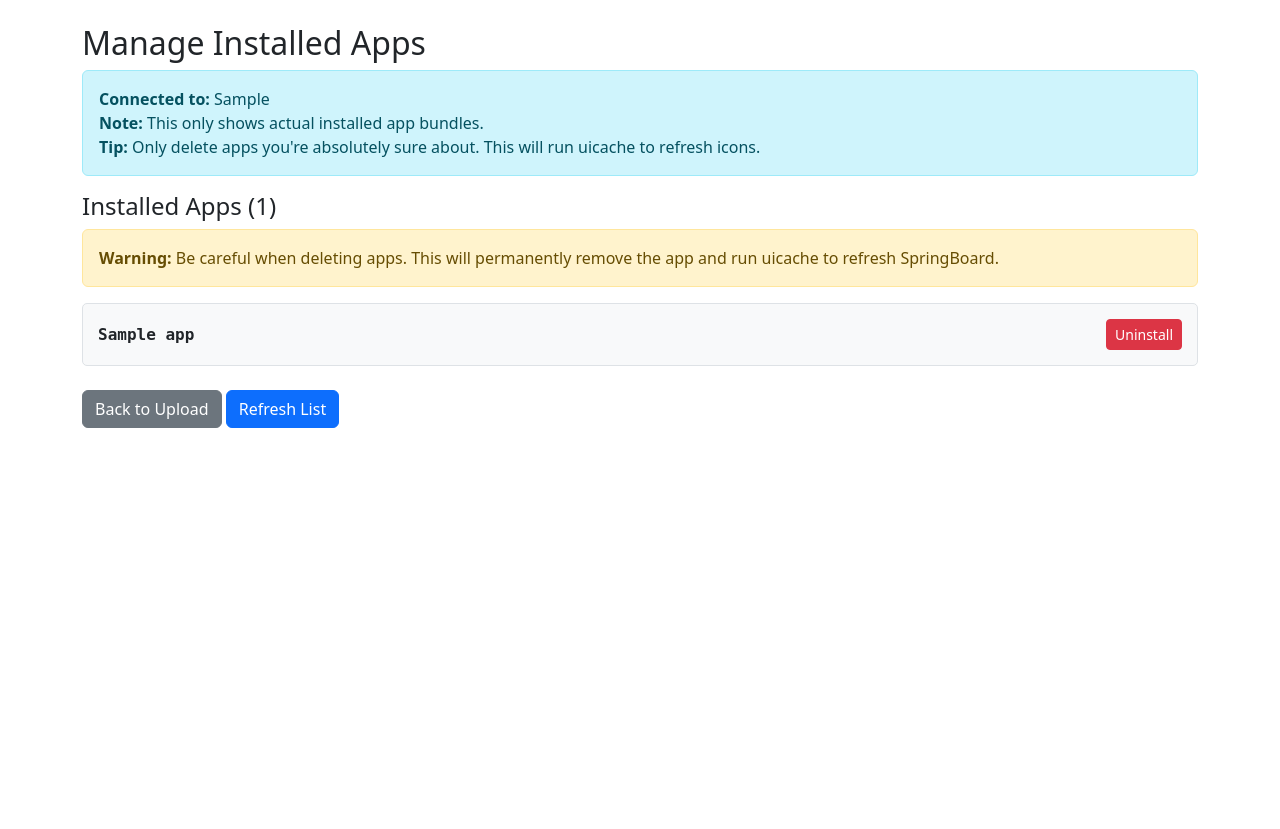
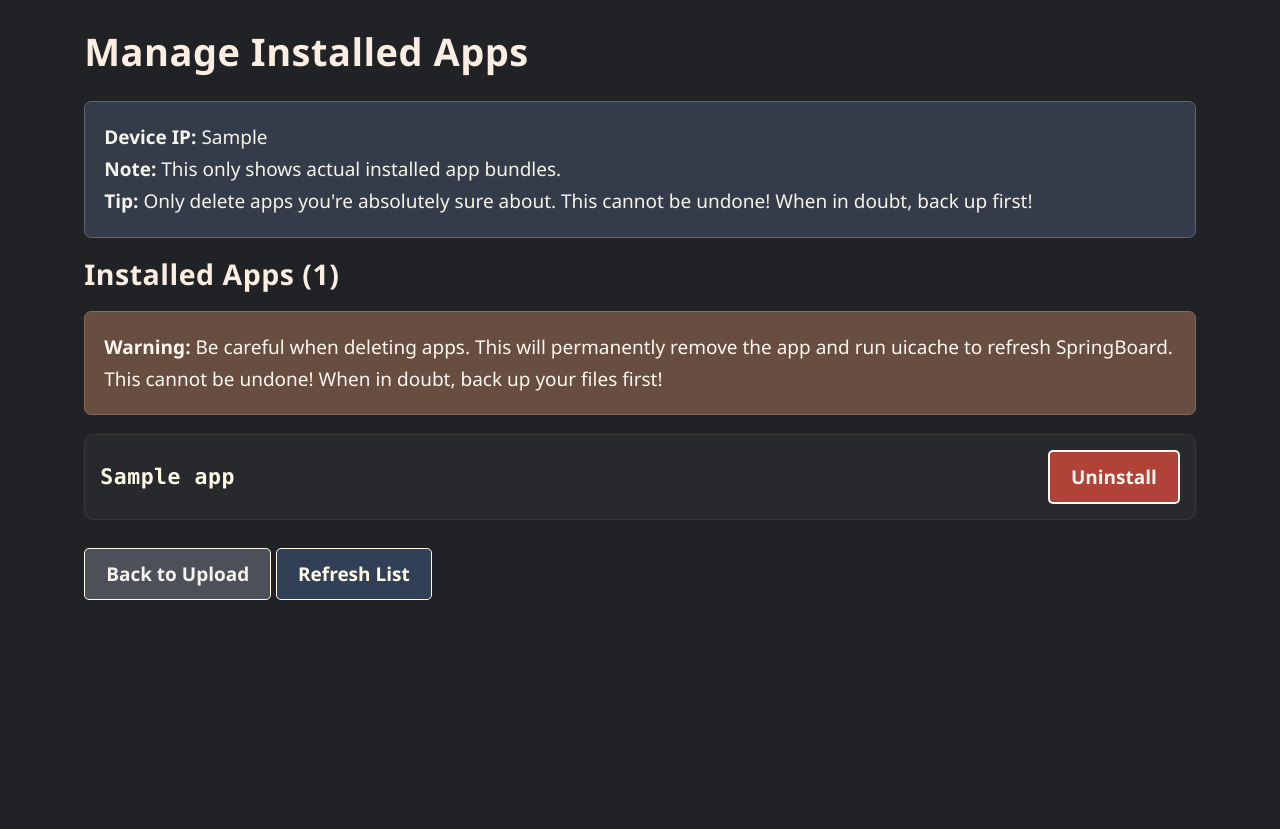
Before and after one commit to av1d/iOS_Sideloader, a Flask app: template templates/manage.html in a window 1280 px wide. Before the commit the page ends 428 px from the top, so only its background shows below. Run offline with Flask 3, Linux system fonts and the light colour scheme; the template is opened without the code that fills it: most values are stand-ins (such as "Sample title", 1, 10 or a date in 2020).

Commit message:
Enhance manage.html with new styles and alerts
Updated styles and improved alert messages for better user experience.

```diff
--- a/templates/manage.html
+++ b/templates/manage.html
@@ -1,37 +1,124 @@
-
 <!DOCTYPE html>
 <html>
 <head>
     <title>Manage Installed Apps</title>
     <link rel="stylesheet" href="https://cdn.jsdelivr.net/npm/bootstrap@5.3.0/dist/css/bootstrap.min.css">
     <style>
+        html, body {
+            background: #212225;
+            color: #f6f2ee;
+            width: 100%;
+            height: 100%;
+            font-size: 19px;
+            line-height: 1.7;
+            font-family: "Segoe UI", Arial, Helvetica, sans-serif;
+        }
+        h2, h4 {
+            color: #faeee3;
+            font-weight: 700;
+            margin-top: 0.5em;
+            margin-bottom: 0.7em;
+            letter-spacing: 0.5px;
+        }
         .app-item {
-            background: #f8f9fa;
-            border: 1px solid #dee2e6;
+            background: #28292c;
+            border: 1px solid #3c3733;
             padding: 15px;
             margin-bottom: 10px;
-            border-radius: 5px;
+            border-radius: 9px;
             display: flex;
             justify-content: space-between;
             align-items: center;
         }
         .app-name {
-            font-family: monospace;
+            font-family: 'IBM Plex Mono', 'Menlo', monospace;
+            font-weight: 600;
+            color: #fffbe7;
+            font-size: 1.13em;
+            letter-spacing: 0.025em;
+        }
+        /* Info alert: cozy blue-grey */
+        .alert-info {
+            background: #353c49;
+            color: #f5f4ec;
+            border: 1px solid #616472;
+        }
+        /* Warning alert: muted, warm, readable */
+        .alert-warning {
+            background: #684d41; /* earthy, warm brown */
+            color: #fff7f0;
+            border: 1px solid #90675b;
+        }
+        /* Delete button: strong but not circus */
+        .btn-danger.btn-sm {
+            background-color: #b04237 !important; /* muted brick */
+            color: #fff7f0 !important;
+            border: 2px solid #fff7f0;
             font-weight: bold;
+            font-size: 1em;
+            padding: 0.55em 1.1em;
+            border-radius: 5px;
+        }
+        .btn-danger.btn-sm:focus, .btn-danger.btn-sm:hover {
+            background-color: #684d41 !important;
+            color: #fff7f0 !important;
+            outline: 2px solid #fffbe7;
+        }
+        /* Secondary button: deep slate */
+        .btn-secondary {
+            background: #4c5058 !important;
+            color: #f6f2ee !important;
+            border: 1.5px solid #fffbe7;
+            font-weight: bold;
+            font-size: 1em;
+            padding: 0.55em 1.1em;
+            border-radius: 5px;
+        }
+        /* Primary button: not primary blue, muted midnight */
+        .btn-primary {
+            background: #324057 !important;
+            color: #fffbe7 !important;
+            border: 1.5px solid #fffbe7;
+            font-weight: bold;
+            font-size: 1em;
+            padding: 0.55em 1.1em;
+            border-radius: 5px;
+        }
+        .btn-secondary:focus, .btn-secondary:hover,
+        .btn-primary:focus, .btn-primary:hover {
+            outline: 2px solid #faeee3;
+            color: #fffbe7 !important;
+            background: #343b45 !important;
+        }
+        .alert strong, .alert ul, .alert p {
+            font-size: 1em;
+        }
+        .alert ul {
+            margin-top: 8px;
+            margin-bottom: 0;
+            padding-left: 22px;
+        }
+        .alert li {
+            margin-bottom: 4px;
+        }
+        a:focus {
+            outline: 2px solid #faeee3;
+            background: #4c5058;
+            color: #fffbe7 !important;
         }
     </style>
 </head>
 <body class="container mt-4">
     <h2>Manage Installed Apps</h2>
-    <div class="alert alert-info">
-        <strong>Connected to:</strong> {{ settings['REMOTE_IP'] }}<br>
+    <div class="alert alert-info" role="alert">
+        <strong>Device IP:</strong> {{ settings['REMOTE_IP'] }}<br>
         <strong>Note:</strong> This only shows actual installed app bundles.<br>
-        <strong>Tip:</strong> Only delete apps you're absolutely sure about. This will run uicache to refresh icons.
+        <strong>Tip:</strong> Only delete apps you're absolutely sure about. This cannot be undone! When in doubt, back up first!
     </div>
     {% if apps %}
         <h4>Installed Apps ({{ apps|length }})</h4>
-        <div class="alert alert-warning">
-            <strong>Warning:</strong> Be careful when deleting apps. This will permanently remove the app and run uicache to refresh SpringBoard.
+        <div class="alert alert-warning" role="alert">
+            <strong>Warning:</strong> Be careful when deleting apps. This will permanently remove the app and run uicache to refresh SpringBoard. This cannot be undone! When in doubt, back up your files first!
         </div>
         {% for app in apps %}
         <div class="app-item">
@@ -45,8 +132,16 @@
         </div>
         {% endfor %}
     {% else %}
-        <div class="alert alert-warning">
-            No apps found or unable to connect to device.
+        <div class="alert alert-warning" role="alert">
+	    <span style="font-size: 1.35em; font-weight: 700; letter-spacing: 0.03em; display: block; margin-bottom: 0.8em; color: #fffbe7;">
+	    No apps found or unable to connect to device.
+	    </span>
+            <b>troubleshooting:</b>
+            <ul>
+                <li>Is the screen on and unlocked?</li>
+                <li>Are you near your wifi access point?</li>
+                <li>Are you out of airplane mode?</li>
+            </ul>
         </div>
     {% endif %}
     <div class="mt-4">
```
